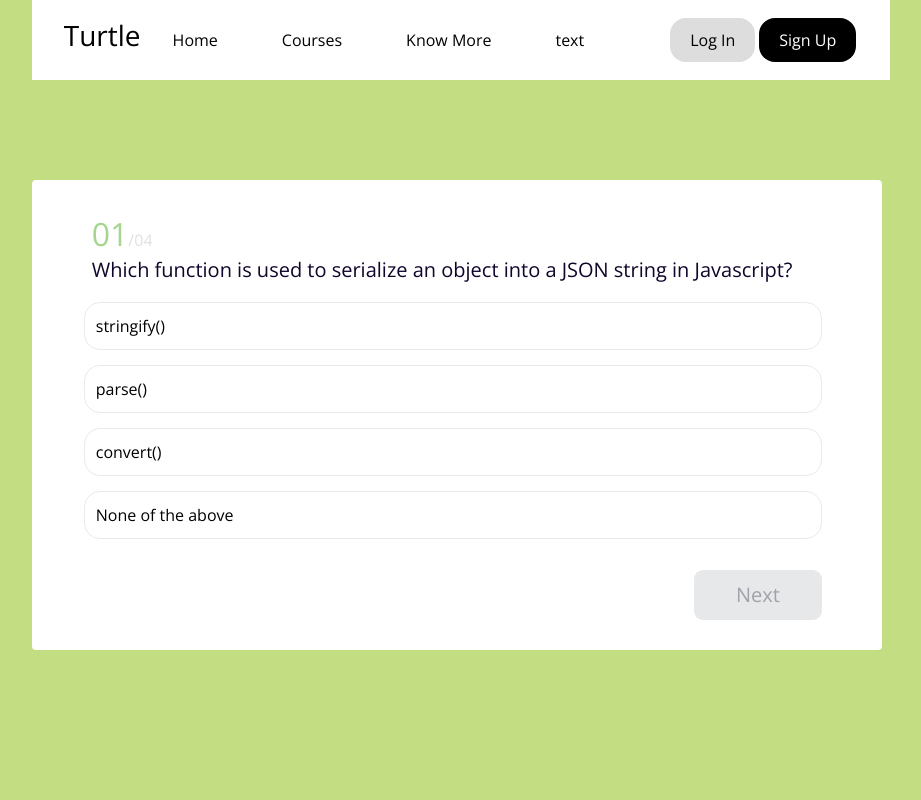
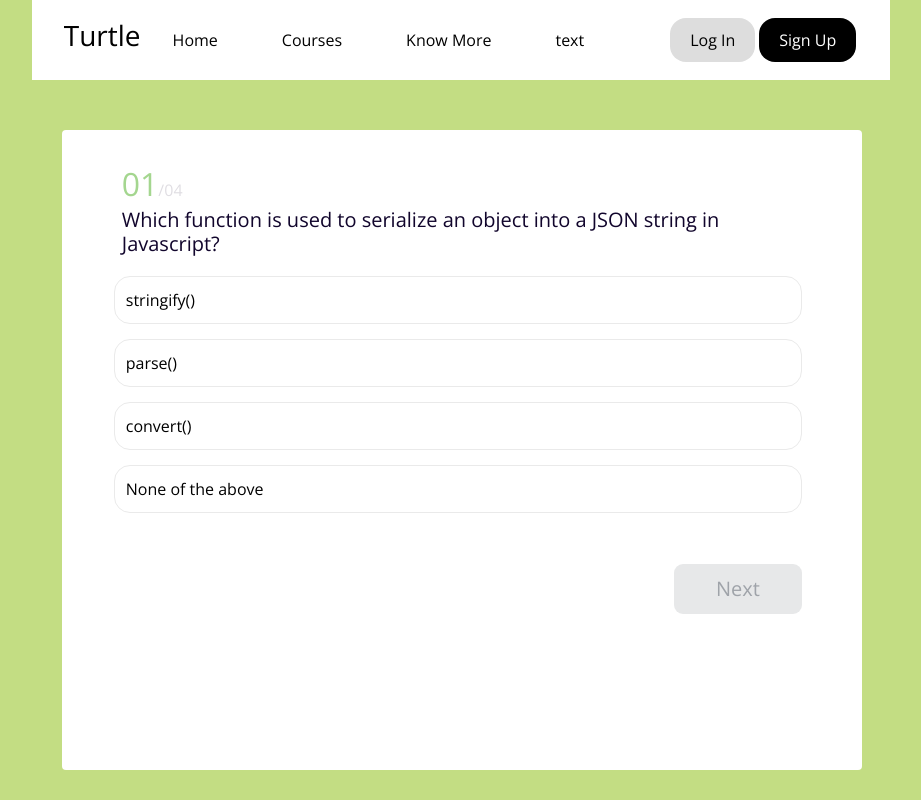
Before and after one commit to yuvraj-0777/AliveStars, a React (Create React App) app in the folder ssportal/: page / in a window 1280 px wide. Both pictures are taken after a click on the button "TEST YOURSELF NOW!!". Shown: the whole page, without its empty margins (179-1100 px from the left). Built offline with nearby package versions, Linux system fonts and the light colour scheme; the HTML template or start-up script is replaced by a standard one; a web font is replaced by a local one.

Commit message:
style changes

```diff
--- a/ssportal/src/styles/quiz.css
+++ b/ssportal/src/styles/quiz.css
@@ -7,15 +7,15 @@ body {
   display: flex;
   justify-content: center;
   margin: 0;
-  padding: 0 30px;
 }
 
 .quiz-container {
-  max-width: 850px;
-  min-width: 250px;
+  width: 100vh;
+  height:80vh;
   background: #ffffff;
   border-radius: 4px;
-  margin-top: 100px;
+  margin-top: 50px;
+  margin-left:30px;
   padding: 30px 60px;
 }
 
@@ -70,7 +70,7 @@ body {
   outline: none;
   border: none;
   cursor: pointer;
-  margin-top: 15px;
+  margin-top: 35px;
 }
 
 .quiz-container button:disabled {
```
